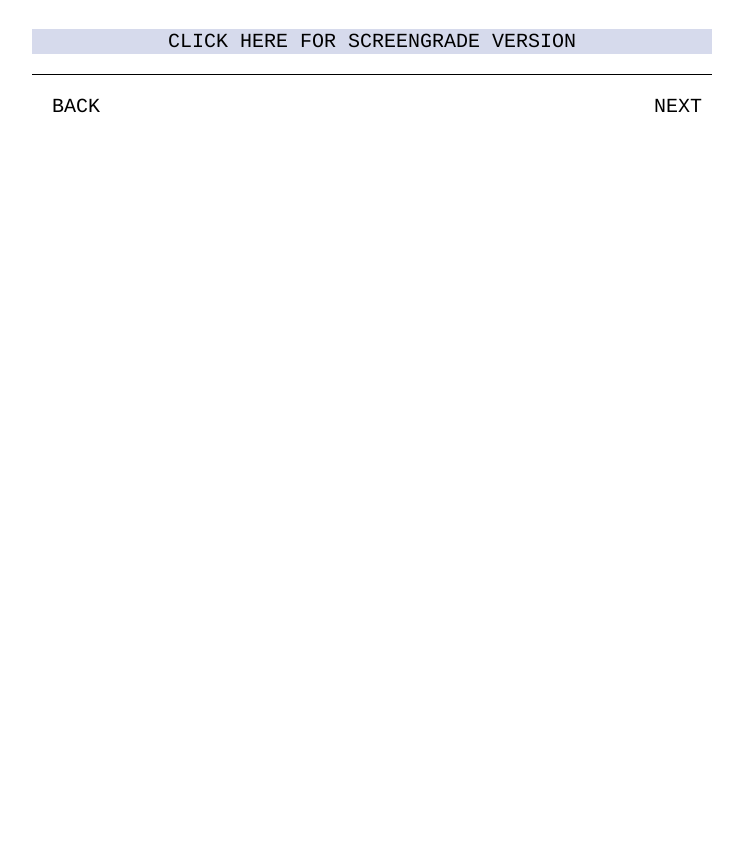
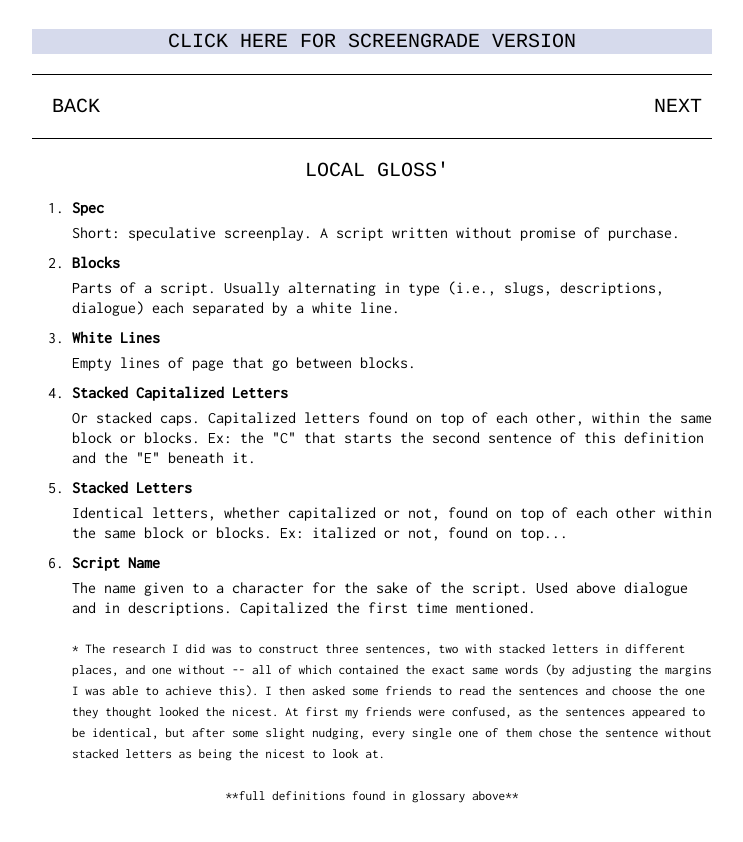
Before and after one commit to Yehuda-Edelstein/screenplayrules, a React (Create React App) app: page /screentour/action in a window 1280 px wide. Shown: the part 4020-4862 px from the top of the page, without its empty margins (268-1011 px from the left). Before the commit the page ends 4188 px from the top, so only its background shows below. Built offline with nearby package versions, Linux system fonts and the light colour scheme.

Commit message:
slugs component updated

```diff
--- a/src/components/main/screentour/components/action/index.js
+++ b/src/components/main/screentour/components/action/index.js
@@ -56,7 +56,7 @@ function Action(props) {
                         <img className='picture' src={longDescriptionWithEdits} alt='long description with extra stuff crossed out' width={'250px'}/>
                     </div>
                 <br></br>
-                    1. For starters, it's too long -- like I said before, trim the fat. Any lines I crossed out were unnecesasary. This isn't a Russian novel, we don't need vivid imagery. Keep it simple. Obviously if you're writing a sci-fi piece set in 3022, some of your scenes will likely need extensive explanations, but if that's not the case, cut to the chase. One-word sentences are fine too. Good, even. They can add a subtle intensity to your description and keep the reader wanting more. Hopefully.
+                    1. For starters, it's too long -- like I said before, trim the fat. Any lines I crossed out were unnecessary. This isn't a Russian novel, we don't need vivid imagery. Keep it simple. Obviously, if you're writing a sci-fi piece set in 3022, some of your scenes will likely need extensive explanations, but if that's not the case, cut to the chase. One-word sentences are fine too. Good, even. They can add a subtle intensity to your description and keep the reader wanting more. Hopefully.
                 <br></br>
                 <br></br>
                     2. The words highlighted in <span id='yellow'>yellow</span> are <span id='courrier'>PROPS</span> and should be in <span id='courrier'>ALL CAPS</span> at first mention. This lets the reader know these items need to be in the script, and are integral to the scene.
@@ -68,7 +68,7 @@ function Action(props) {
                     3. "<span id='red'><span id='courrier'>Marlboro Red</span></span>" is <span id='red'>red</span> because it's product placement. You're the screenwriter, not the producer. Your job is to say what he's smoking, not what brand. "<span id='courrier'>Marlboro Red</span>" is just "<span id='courrier'>CIGARETTE</span>" -- remember props are in caps the first time mentioned.
                 <br></br>
                 <br></br>
-                    Note #2: This doesn't apply for scripts whose plots must include certain products (i.e., car movies or era pieces) although writing a spec<sup>1</sup> that hinges on specific merchandies is a risky move better left to those who can make it happen. Because, let's face it, me and you probably can't.
+                    Note: This doesn't apply for scripts whose plots must include certain products (i.e., car movies or era pieces) although writing a spec<sup>1</sup> that hinges on specific merchandise is a risky move better left to those who can make it happen. Because, let's face it, me and you probably can't.
                 <br></br>
                 <br></br>
                     Here we are with a bit more tweaking:
@@ -93,16 +93,16 @@ function Action(props) {
                             extra stuff crossed out' width={'250px'}/>
                             </div>
                             {/* fix the stacked caps for 'a' */}
-                            3. Long paragraphs are bad, just like long sentences are. Better to have three seperate blocks<sup>2</sup> for a total of five lines (seven including white lines<sup>3</sup>) than have one block for a total of five lines.
+                            3. Long paragraphs are bad, just like long sentences are. Better to have three separate blocks<sup>2</sup> for a total of five lines (seven, including white lines<sup>3</sup>) than having one block for a total of five lines.
                     <br></br>
                     <br></br>
-                            4. The "<span id='yellow'><span id='courrier'>S</span></span>" and "<span id='yellow'><span id='courrier'>B</span></span>" are highlighted because parallel capitalized letters<sup>4</sup> (or stacked caps) are offputting. Now, even though only the "<span id='yellow'><span id='courrier'>B</span></span>" is actually problomatic, I highlighted both letters to illuminate on the issue.
+                            4. The "<span id='yellow'><span id='courrier'>S</span></span>" and "<span id='yellow'><span id='courrier'>B</span></span>" are highlighted because stacked capitalized letters<sup>4</sup> (or stacked caps) are off-putting. Now, even though only the "<span id='yellow'><span id='courrier'>B</span></span>" is actually problematic, I highlighted both letters to illuminate on the issue.
                     <br></br>
                     <br></br>
-                            5. Similarly, the two "<span id='red'><span id='courrier'>a</span></span>"s are equally (if not more) problomatic because they are the same letter. Whether capitalized or not, stacked letters<sup>5</sup> are never good for your screengrade.
+                            5. Similarly, the two "<span id='red'><span id='courrier'>a</span></span>"s are equally (if not more) problematic because they are the same letter. Whether capitalized or not, stacked letters<sup>5</sup> are never good for your screengrade.
                     <br></br>
                     <br></br>
-                            Note: 4. and 5. apply whether they appear at the start of the line, end of the line, or anywhere in between. You may think it's nuts, but I've done my research and readers do respond better to scripts that minamize stacked caps and stacked letters<sup>*</sup>
+                            Note: 4. and 5. apply whether they appear at the start of the line, end of the line, or anywhere in between. You may think it's nuts, but I've done my research and readers do respond better to scripts that minimize stacked caps and stacked letters<sup>*</sup>
                     <br></br>
                     <br></br>
                             Worse than stacking individual letters is doing it with full words, which is just horrifying, and something only AI should be able to get away with. Personally, I wouldn't even start succeeding paragraphs with the same word or letter either. But, hey, that's just me.
@@ -146,16 +146,16 @@ function Action(props) {
                 You may be wondering:  <span id='italic'>Why do we need his age when it explicitly says he's a high school junior?</span>
             <br></br>
             <br></br>
-                This is true, we don't really need it. But, there will be times when you have a main character who's out of school, and whose age won't be part of their charatcer description. In those cases you could write <span id='courrier'>(20s)</span>, <span id='courrier'>(30s)</span>, etc.
+                This is true, we don't really need it. But, there will be times when you have a main character who's out of school, and whose age won't be part of their character description. In those cases you could write <span id='courrier'>(20s)</span>, <span id='courrier'>(30s)</span>, etc.
             <br></br>
             <br></br>
                 Personally, I always introduce characters with a parenthetical age because it looks cleaner than using commas galore.
             <br></br>
             <br></br>
-                As for the <span id='courrier'>ALL CAPS</span>, remember this only applies to the first time a character is introduced, and only to the script name<sup>2</sup> of said character (notice how "<span id='courrier'>Wilson</span>" is written).
+                As for the <span id='courrier'>ALL CAPS</span>, remember this only applies to the first time a character is introduced, and only to the script name<sup>6</sup> of said character (notice how "<span id='courrier'>Wilson</span>" is written).
             <br></br>
             <br></br>
-                This means that when our character is introduced, or has dialouge, he'll be "<span id='courrier'>BRADY</span>" (character names over dialouge are in <span id='courrier'>ALL CAPS</span> too) however, in every other description going forward, he'll just be plain old "<span id='courrier'>Brady</span>".
+                This means that when our character is introduced, or has dialogue, he'll be "<span id='courrier'>BRADY</span>" (character names over dialogue are in <span id='courrier'>ALL CAPS</span> too) however, in every other description going forward, he'll just be plain old "<span id='courrier'>Brady</span>".
             <br></br>
             <br></br>
                 Although, this doesn't mean that other characters can't call "<span id='courrier'>Brady</span>" some kind of nickname, just that when we write about him throughout the script, his name must stay consistent for the sake of the reader -- I'll get to a possible exception to this rule in the next section.
@@ -189,7 +189,7 @@ function Action(props) {
                         The <span id='yellow'>yellow</span> letters here are a less severe version of stacked capitalization, as we saw earlier, where the stacked letters are both in <span id='courrier'>CAPS</span>, but different.
                     <br></br>
                     <br></br>
-                        Though less severe is still severe so let's just change the line to "<span id='courrier'>In his hand is a CIGARETTE</span>" --
+                        Though less severe is still severe so let's just change the line to "<span id='courrier'>In his hand is a CIGARETTE</span>"
                     <br></br>
                         <div className='screengradePictureContainer'>
                             <img className='picture' src={hh}  alt='with age' width={'250px'}/>
@@ -206,6 +206,27 @@ function Action(props) {
                 <a href="dialogue" id='courrier'>NEXT</a>
                 <a href="slugs" id='courrier'>BACK</a>
            </div>
+           <div className='localGlossary'>
+                <div className='localGlossaryHeader'>LOCAL GLOSS'</div>
+                <ol className='localGlossaryList'>
+                    <li><span id='bold'>Spec</span></li>
+                    <div className='definition'>Short: speculative screenplay. A script written without promise of purchase. </div>
+                    <li><span id='bold'>Blocks</span></li>
+                    <div className='definition'>Parts of a script. Usually alternating in type (i.e., slugs, descriptions, dialogue) each separated by a white line. </div>
+                    <li><span id='bold'>White Lines</span></li>
+                    <div className='definition'>Empty lines of page that go between blocks.</div>
+                    <li><span id='bold'>Stacked Capitalized Letters</span></li>
+                    <div className='definition'>Or stacked caps. Capitalized letters found on top of each other, within the same block or blocks.  Ex: the "C" that starts the second sentence of this definition and the "E" beneath it.</div>
+                    <li><span id='bold'>Stacked Letters</span></li>
+                    <div className='definition'>Identical letters, whether capitalized or not, found on top of each other within the same block or blocks. Ex: italized or not, found on top...  </div>
+                    <li><span id='bold'>Script Name</span></li>
+                    <div className='definition'>The name given to a character for the sake of the script. Used above dialogue and in descriptions. Capitalized the first time mentioned.</div>
+                    <br></br>
+                    <span className='localGlossaryFooter'>* The research I did was to construct three sentences, two with stacked letters in different places, and one without -- all of which contained the exact same words (by adjusting the margins I was able to achieve this). I then asked some friends to read the sentences and choose the one they thought looked the nicest. At first my friends were confused, as the sentences appeared to be identical, but after some slight nudging, every single one of them chose the sentence without stacked letters as being the nicest to look at.</span>
+                    <div className='definition'></div>
+                </ol>
+                <div className='localGlossaryFooter'><span>**full definitions found in glossary above**</span></div>
+            </div>
         </div>
     );
 }
```
